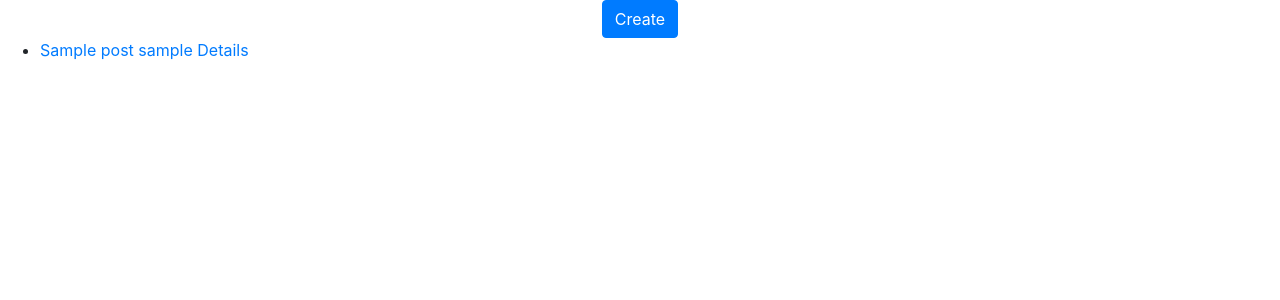
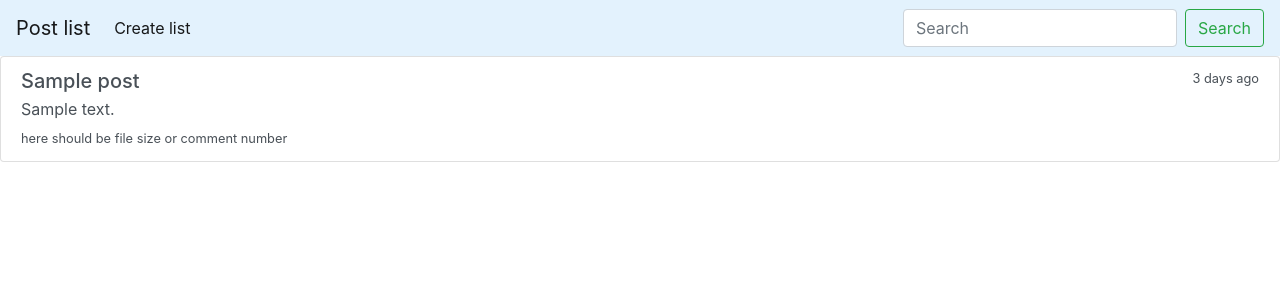
Before and after one commit to fbrakhmonov/mdweb, a Django app: page / in a window 1280 px wide. Shown: the top 300 px of the page. Run offline with Django 3.2, Linux system fonts and the light colour scheme; tables that the repository leaves empty hold one stand-in row (values such as "Sample post"); some libraries are stand-ins or nearby versions.

Commit message:
Added bootstrap style to post list

```diff
--- a/convertor/templates/layouts/base_layout.html
+++ b/convertor/templates/layouts/base_layout.html
@@ -4,10 +4,28 @@
   <head>
     <meta charset="utf-8">
     <meta name="viewport" content="width=device-width, initial-scale=1, shrink-to-fit=no">
-    <title>{% block page_title %}{% endblock %} | DataCentral</title>
+    <title>{% block page_title %}{% endblock %} </title>
     <link rel="stylesheet" href="{% static 'css/bootstrap.min.css' %}">
   </head>
   <body>
+        <nav class="navbar navbar-expand-lg navbar-light" style="background-color: #e3f2fd;" >
+        <a class="navbar-brand" href="{% url 'convertor:post-list' %}">{% trans 'post list'|capfirst %}</a>
+        <button class="navbar-toggler" type="button" data-toggle="collapse" data-target="#navbarSupportedContent" aria-controls="navbarSupportedContent" aria-expanded="false" aria-label="Toggle navigation">
+        <span class="navbar-toggler-icon"></span>
+        </button>
+
+        <div class="collapse navbar-collapse" id="navbarSupportedContent">
+        <ul class="navbar-nav mr-auto">
+          <li class="nav-item active">
+            <a class="nav-link" href="{% url 'convertor:post-create' %}">{% trans 'Create list'|capfirst %} <span class="sr-only">(current)</span></a>
+          </li>
+        </ul>
+        <form class="form-inline my-2 my-lg-0">
+          <input class="form-control mr-sm-2" type="search" placeholder="Search" aria-label="Search">
+          <button class="btn btn-outline-success my-2 my-sm-0" type="submit">Search</button>
+        </form>
+      </div>
+        </nav>
     {% block body %}{% endblock %}
     <script src="{% static 'css/bootstrap.min.css' %}"></script>
   </body>
--- a/convertor/templates/pages/post_list_page.html
+++ b/convertor/templates/pages/post_list_page.html
@@ -1,22 +1,20 @@
 {% extends "layouts/base_layout.html" %}
 {% load i18n %}
-
+{% block page_title%}{% trans 'list of posts'|capfirst %}{% endblock %}
 {% block body%}
 <div class="container text-center">
-<a href="{% url 'convertor:post-create' %}" class="btn btn-primary">
-    {% trans 'create'|capfirst %}
-</a>
 </div>
-<ul>
 {% for item in object_list %}
-  <li>
-    <a href="{% url 'convertor:post-detail' slug=item.slug %}">
-      {{item}}
-      {{item.slug}}
-      {% trans 'details'|capfirst %}
-    </a>
-  </li>
+      <div class="list-group">
+          <a href="{% url 'convertor:post-detail' slug=item.slug %}" class="list-group-item list-group-item-action">
+            <div class="d-flex w-100 justify-content-between">
+              <h5 class="mb-1">{{ item.title}}</h5>
+              <small>3 days ago</small>
+            </div>
+            <p class="mb-1">{{ item.summary }}</p>
+            <small>here should be file size or comment number</small>
+          </a>
+      </div>
 {% endfor %}
-</ul>
 
 {% endblock %}
--- a/requirements.txt
+++ b/requirements.txt
@@ -1 +1 @@
-Django==2.1
+Django==2.1.7
```
Also changed, not shown: 3 other files.
